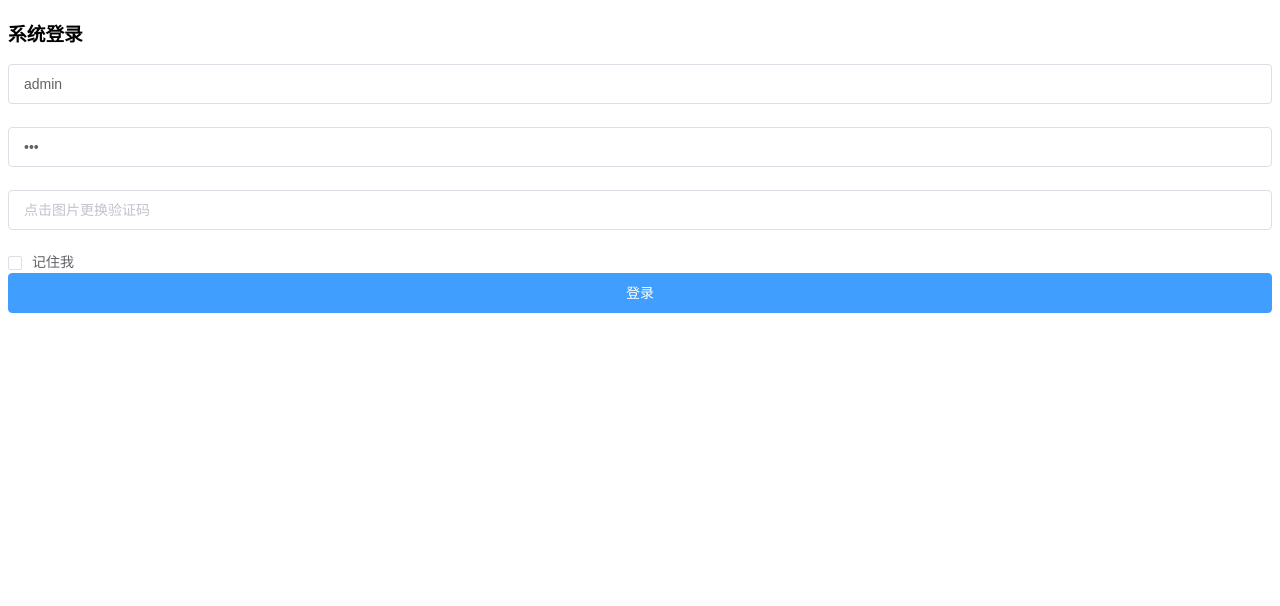
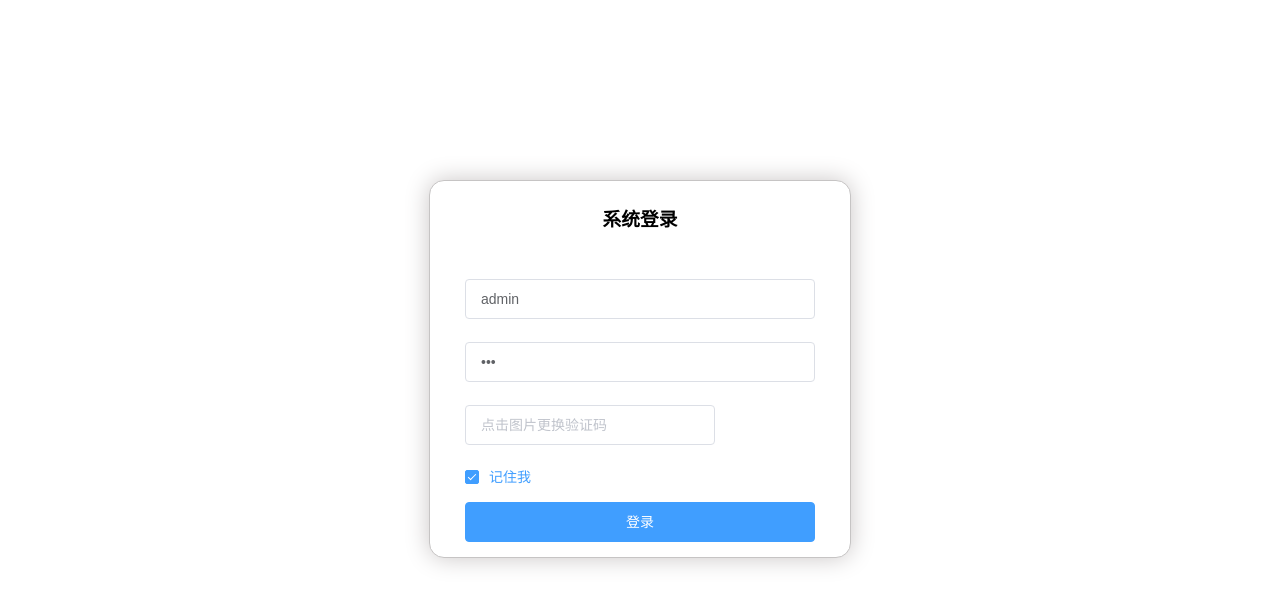
Before and after one commit to msj-1995/yeb, a Vue app: page /#/ in a window 1280 px wide. Shown: the top 606 px of the page. Built offline with nearby package versions, Linux system fonts and the light colour scheme.

Commit message:
yeb登录页面

```diff
--- a/src/views/Login.vue
+++ b/src/views/Login.vue
@@ -1,7 +1,7 @@
 <template>
   <div>
-    <el-form ref="form" :model="loginForm">
-      <h3>系统登录</h3>
+    <el-form ref="form" :model="loginForm" class="loginContainer">
+      <h3 class="loginTitle">系统登录</h3>
       <el-form-item>
         <el-input type="text" auto-complete="false" v-model="loginForm.username" placeholder="请输入用户名"></el-input>
       </el-form-item>
@@ -9,10 +9,10 @@
         <el-input type="password" auto-complete="false" v-model="loginForm.password" placeholder="请输入密码"></el-input>
       </el-form-item>
       <el-form-item>
-        <el-input type="text" auto-complete="false" v-model="loginForm.code" placeholder="点击图片更换验证码"></el-input>
-        <img src="" alt="">
+        <el-input type="text" auto-complete="false" v-model="loginForm.code" placeholder="点击图片更换验证码" style="width: 250px;margin-right: 5px"></el-input>
+        <img :src="captchaUrl" alt="">
       </el-form-item>
-      <el-checkbox v-model="checked">记住我</el-checkbox>
+      <el-checkbox v-model="checked" class="loginRemember">记住我</el-checkbox>
       <el-button type="primary" style="width:100%">登录</el-button>
     </el-form>
   </div>
@@ -27,12 +27,33 @@ export default {
         username: 'admin',
         password: '123',
         code: ''
-      }
+      },
+      captchaUrl: '',
+      checked: true
     }
   }
 }
 </script>
 
-<style scoped>
+<style>
+.loginContainer {
+  border-radius: 15px;
+  background-clip: padding-box;
+  margin: 180px auto;
+  width: 350px;
+  padding: 15px 35px 15px 35px;
+  background: #ffff;
+  border: 1px solid #c6c4c4;
+  box-shadow: 0 0 25px #cac6c6;
+}
 
+.loginTitle {
+  margin: 8px auto 48px auto;
+  text-align: center;
+}
+
+.loginRemember {
+  text-align: left;
+  margin: 0px 0px 15px 0px;
+}
 </style>
```
